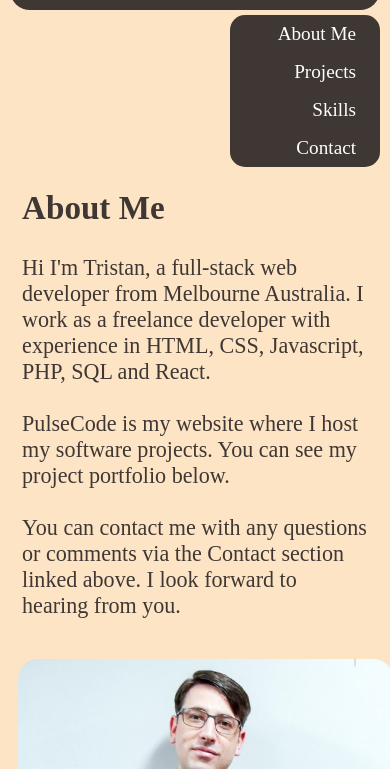
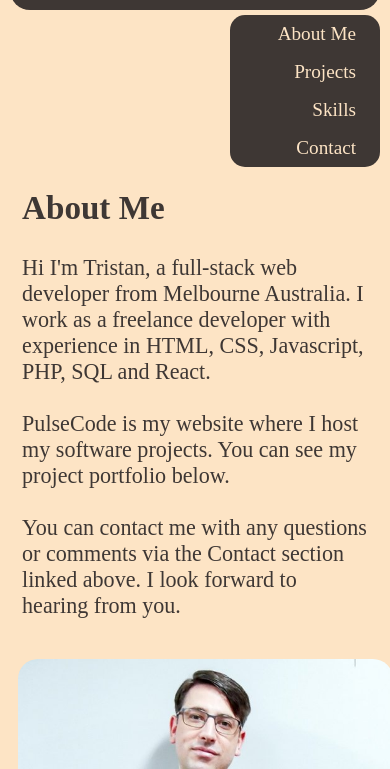
Before and after one commit to TristanMalloch/TristanMalloch, a plain HTML site: page index.html in a window 390 px wide. Both pictures are taken after a click on the picture 348 px from the left and 47 px from the top of the page. Shown: the part 75-844 px from the top of the page. Drawn offline with Linux system fonts and the light colour scheme; a web font is replaced by a local one.

Commit message:
mobile nav colour change

```diff
--- a/resources/css/style.css
+++ b/resources/css/style.css
@@ -126,7 +126,7 @@ header h1 {
 }
 
 #mobileNav a {
-	color: white;
+	color: #fde4c5;
 	font-size: 1.2em;
 	text-decoration: none;
 }
```
